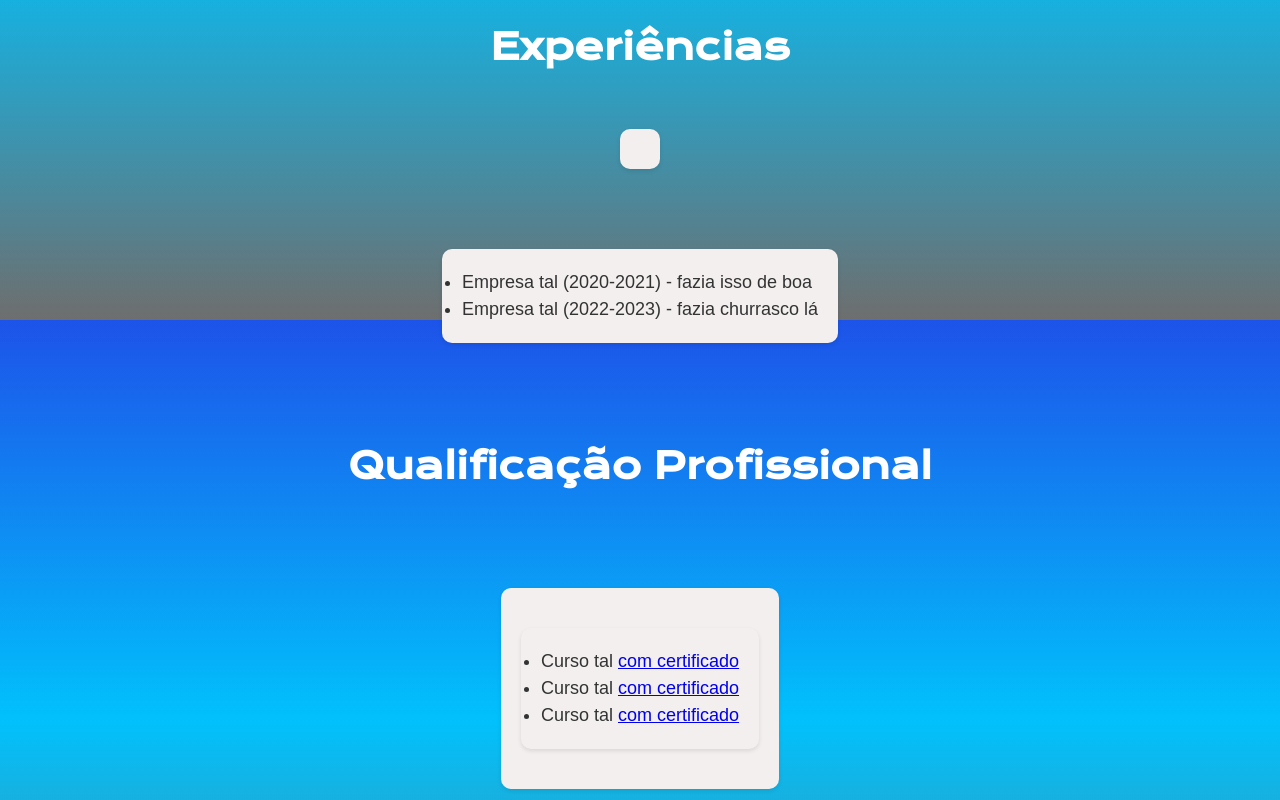
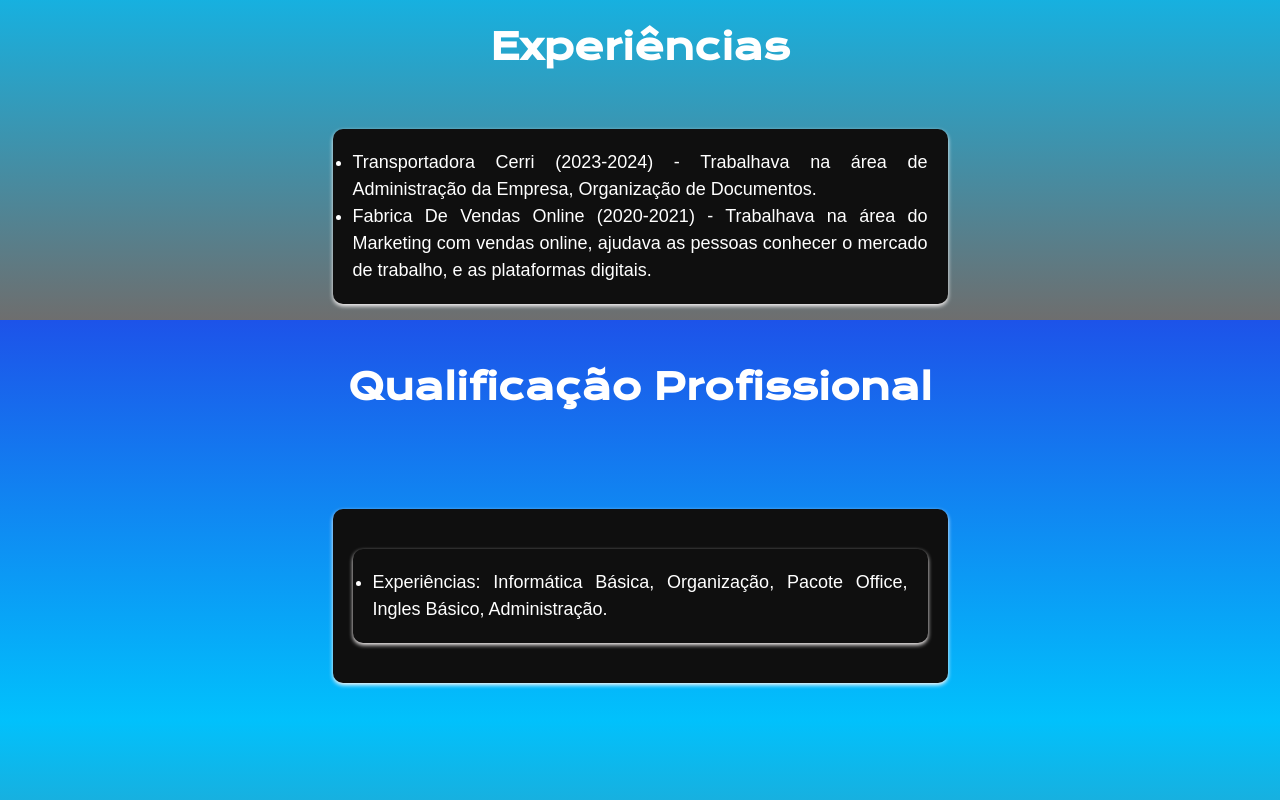
Before and after one commit to Guimaraeskauan/R10, a plain HTML site: page curriculo.html in a window 1280 px wide. Shown: the part 1280-2080 px from the top of the page. Drawn offline with nearby package versions, Linux system fonts and the light colour scheme.

Commit message:
Add files via upload

```diff
--- a/curriculo.html
+++ b/curriculo.html
@@ -14,15 +14,15 @@
 
             <a class="cabecalho-menu-links" href="sobremim.html">Sobre mim</a>
 
-            <a class="cabecalho-menu-links" href="curriculo.html">Curriculo</a>
+            <a class="cabecalho-menu-links" href="curriculo.html">Currículo</a>
 
         </nav>
     </header>
     <main class="conteudo">
         <section class="apresentacao-conteudo">
-            <h1 class="apresentacao-conteudo-titulo">Curriculo
+            <h1 class="apresentacao-conteudo-titulo">Currículo
             </h1>
-            <p class="apresentacao-conteudo-titulo2"> Apresentação e informações princípais
+            <p class="apresentacao-conteudo-titulo2"> Apresentação e informações principais
             </p>
             <h3 class="apresentacao-conteudo-texto">Olá, sou Kauan Junio Guimarães, e ao longo da minha carreira profissional, adquiri experiência em três áreas cruciais: Técnico de Administração, Marketing e Desenvolvedor de Front-end.
 
@@ -39,21 +39,17 @@
                 Em resumo, sou um profissional versátil com experiência em Administração, Marketing e Desenvolvimento de Front-end, e minhas qualidades incluem trabalho em equipe exemplar e pontualidade, tornando-me uma adição valiosa para qualquer equipe e projeto.
 
                 </h3>
-            <h2 class="apresentacao-conteudo-titulo">Experiências
-            </h2>
-            <p class="apresentacao-conteudo-texto">
+            <h2 class="apresentacao-conteudo-titulo">Experiências</h2>
                 <ul class="apresentacao-conteudo-texto">
-                    <li>Empresa tal (2020-2021) - fazia isso de boa </li>
-                    <li>Empresa tal (2022-2023) - fazia churrasco lá </li>
+                    <li>Transportadora Cerri (2023-2024) - Trabalhava na área de Administração da Empresa, Organização de Documentos. </li>
+                    <li>Fabrica De Vendas Online (2020-2021) - Trabalhava na área do Marketing com vendas online, ajudava as pessoas conhecer o mercado de trabalho, e as plataformas digitais. </li>
                 </ul>
-            </p>
+
             <h2 class="apresentacao-conteudo-titulo">Qualificação Profissional</h2>
             <div></div>
            <div class="apresentacao-conteudo-texto">
             <ul class="apresentacao-conteudo-texto">
-                <li>Curso tal <a href="linkdocertificado">com certificado</a> </li>
-                <li>Curso tal <a href="linkdocertificado">com certificado</a></li>
-                <li>Curso tal <a href="linkdocertificado">com certificado</a></li>
+                <li>Experiências: Informática Básica, Organização, Pacote Office, Ingles Básico, Administração.</a> </li>
             </ul>
             </div>
         </section>
--- a/style/style.css
+++ b/style/style.css
@@ -105,13 +105,13 @@ body {
 .apresentacao-conteudo-texto {
     font-family: Arial, sans-serif; /* Escolha uma fonte atraente */
     font-size: 18px; /* Tamanho de fonte agradável */
-    color: #333; /* Cor do texto legível */
+    color: #ffffff; /* Cor do texto legível */
     line-height: 1.5; /* Espaçamento entre linhas confortável */
     text-align: justify; /* Alinhamento justificado para melhor legibilidade */
     padding: 20px; /* Espaçamento interno para maior conforto visual */
-    background-color: #f3efef; /* Fundo cinza claro para destacar o texto */
+    background-color: #0f0f0f; /* Fundo cinza claro para destacar o texto */
     border-radius: 10px; /* Cantos arredondados para um visual suave */
-    box-shadow: 0 2px 4px rgba(0, 0, 0, 0.1); /* Sombra sutil para efeito de elevação */
+    box-shadow: 0 2px 4px rgb(255, 251, 251); /* Sombra sutil para efeito de elevação */
     margin: 20px 0; /* Margem externa para espaçamento entre seções */
 }
 
```
